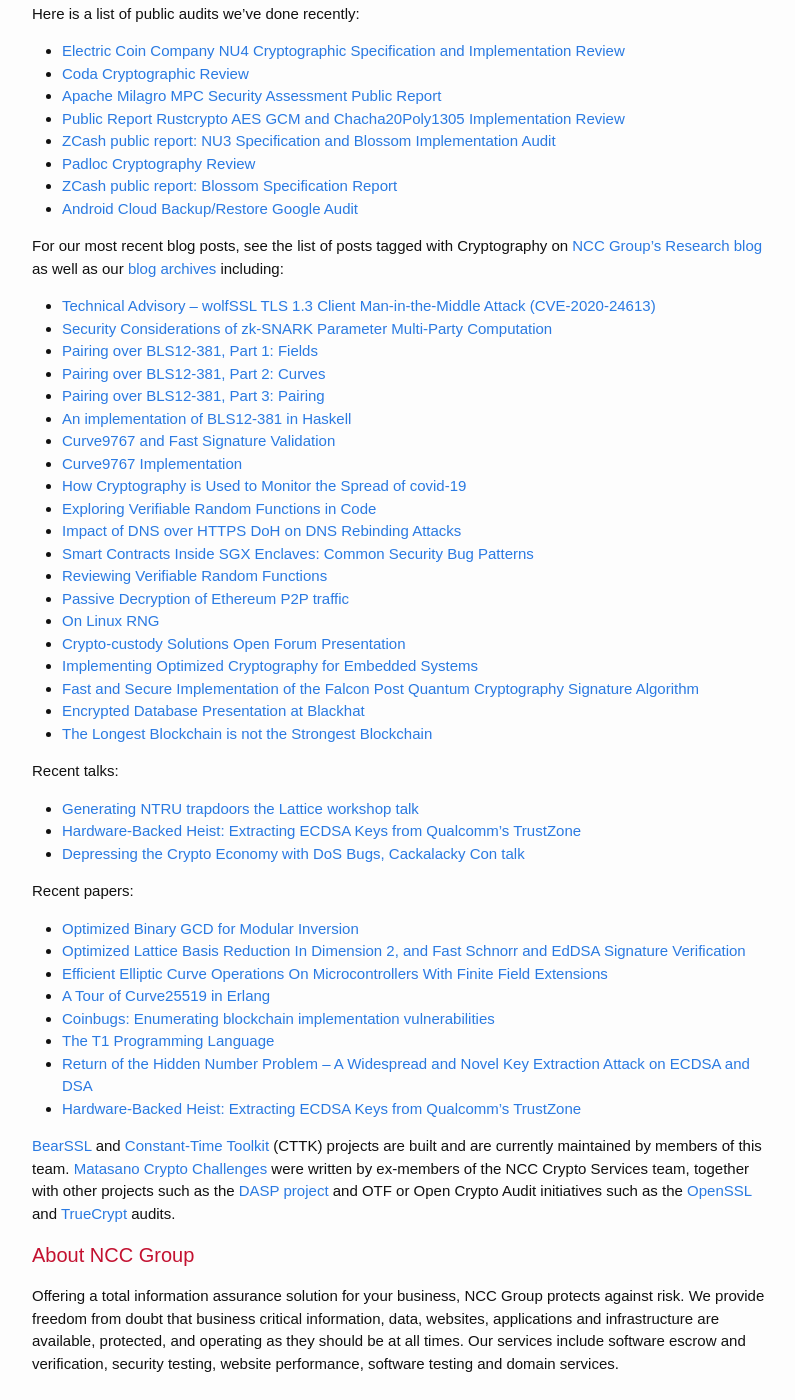
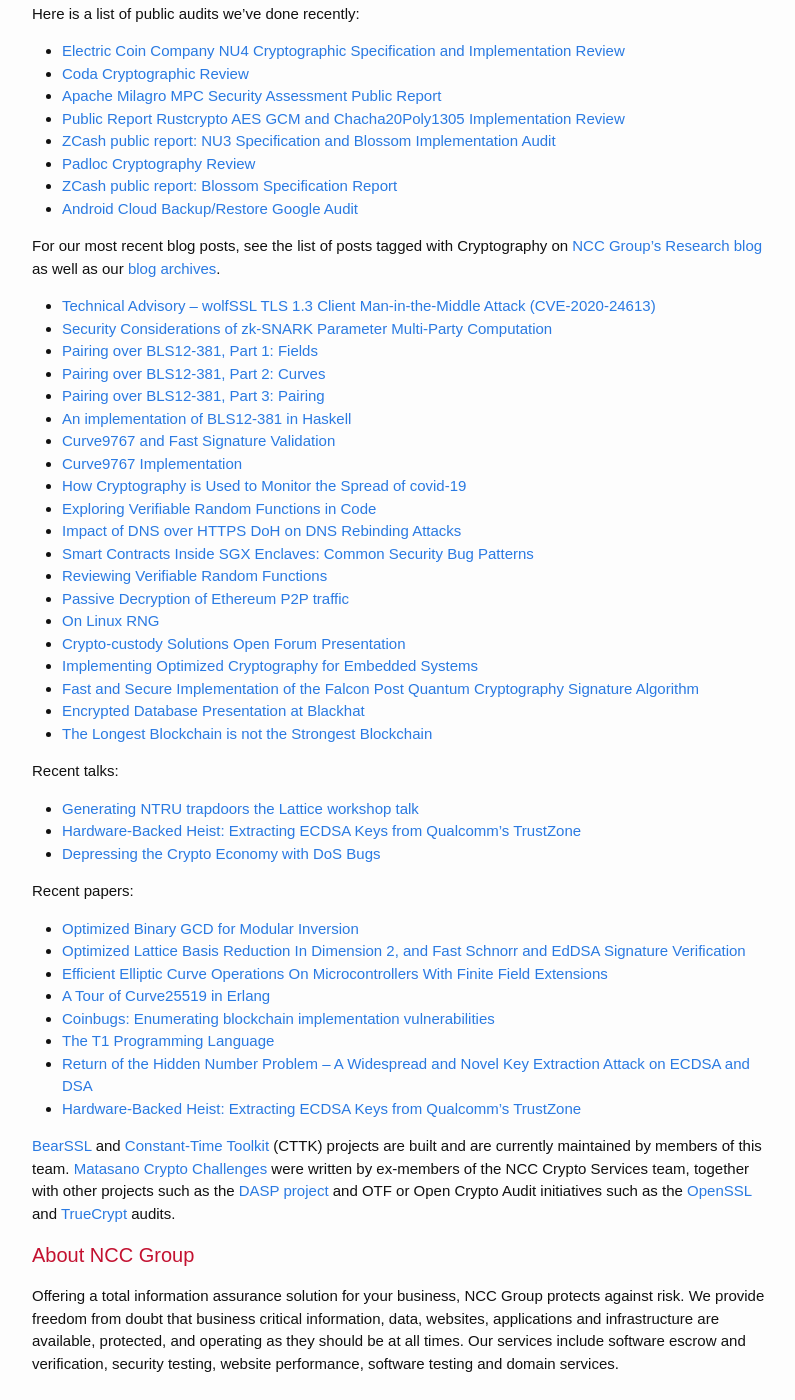
Before and after one commit to CryptoServices/cryptoservices.github.io, a Jekyll site: the page built from about.md, in a window 1280 px wide and 1400 px high, scrolled down 804 px. Shown: the whole window, without its empty margins (238-1033 px from the left). Built offline with Jekyll 4.4.1, drawn with Linux system fonts in a browser that asks for light colours.

Commit message:
grammar fix

```diff
--- a/about.md
+++ b/about.md
@@ -34,7 +34,7 @@
 * [ZCash public report: Blossom Specification Report](https://www.nccgroup.com/us/our-research/zcash-blossom-specification-report/)
 * [Android Cloud Backup/Restore Google Audit](https://www.nccgroup.com/globalassets/our-research/us/public-reports/2018/final_public_report_ncc_group_google_encryptedbackup_2018-10-10_v1.0.pdf)
 
-For our most recent blog posts, see the list of posts tagged with Cryptography on [NCC Group's Research blog](https://research.nccgroup.com/category/cryptography/) as well as our [blog archives](https://cryptoservices.github.io/archives/) including:
+For our most recent blog posts, see the list of posts tagged with Cryptography on [NCC Group's Research blog](https://research.nccgroup.com/category/cryptography/) as well as our [blog archives](https://cryptoservices.github.io/archives/).
 
 * [Technical Advisory – wolfSSL TLS 1.3 Client Man-in-the-Middle Attack (CVE-2020-24613)](https://research.nccgroup.com/2020/08/24/technical-advisory-wolfssl-tls-1-3-client-man-in-the-middle-attack/)
 * [Security Considerations of zk-SNARK Parameter Multi-Party Computation](https://research.nccgroup.com/2020/06/24/security-considerations-of-zk-snark-parameter-multi-party-computation)
@@ -61,7 +61,7 @@
 
 * [Generating NTRU trapdoors the Lattice workshop talk](https://simons.berkeley.edu/talks/generating-ntru-trapdoors)
 * [Hardware-Backed Heist: Extracting ECDSA Keys from Qualcomm’s TrustZone](https://ccs19.swenjacobs.com/index.php/program/program-2/)
-* [Depressing the Crypto Economy with DoS Bugs, Cackalacky Con talk](https://github.com/aleks-ncc/slides/blob/master/cackalackycon1.pdf)
+* [Depressing the Crypto Economy with DoS Bugs](https://github.com/aleks-ncc/slides/blob/master/cackalackycon1.pdf)
 
 Recent papers:
 
```
